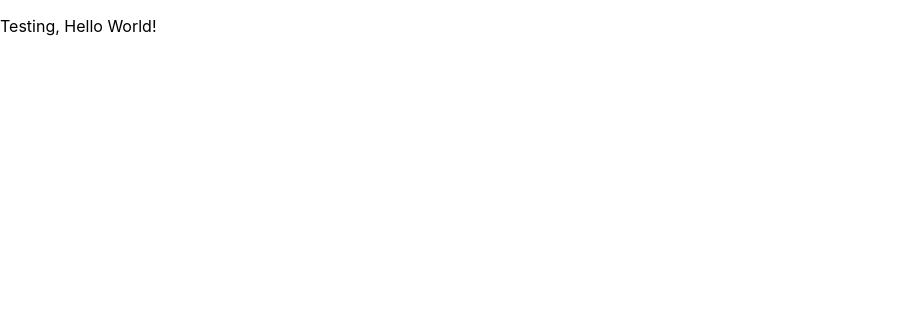
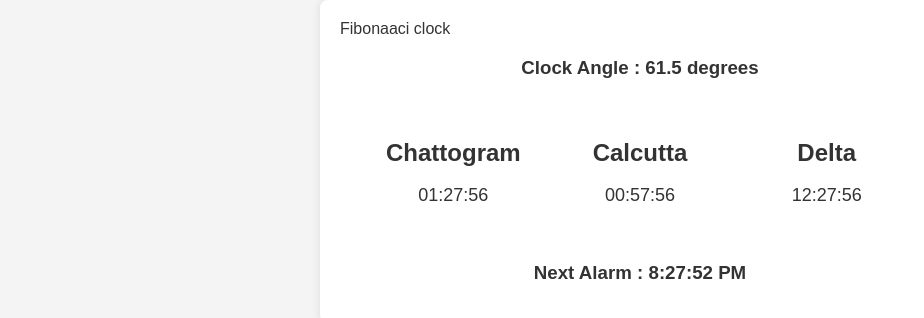
Before and after one commit to visha007/fibonacci-clock, a React (Create React App) app in the folder fibonacci-clock/: page / in a window 1280 px wide. Shown: the top 318 px of the page, without its empty margins (0-924 px from the left). Built offline with nearby package versions, Linux system fonts and the light colour scheme.

Commit message:
some primary changes
*changes made to alter the clock design
*changes made to structure displaying three cities' timezones
*some changes to the overall layout

```diff
--- a/fibonacci-clock/src/App.css
+++ b/fibonacci-clock/src/App.css
@@ -0,0 +1,48 @@
+/* src/styles.css */
+
+body {
+    font-family: Arial, sans-serif;
+    background-color: #f4f4f4;
+    color: #333;
+}
+
+.App {
+  max-width: 600px;
+  margin: 0 auto;
+  padding: 20px;
+  background-color: white;
+  border-radius: 8px;
+  box-shadow: 0 0 10px rgba(0, 0, 0, 0.1);
+}
+
+h1, h3 {
+  text-align: center;
+}
+
+.clock-angle,
+.alarm-manager {
+  margin-bottom: 20px;
+  align-items: center;
+}
+
+.timezone-container {
+  display: flex;
+  justify-content: space-around;
+  align-items: center;
+  padding: 20px;
+}
+
+.display-timezone {
+  flex: 1;
+  text-align: center;
+  margin: 0 10px;
+}
+
+.display-timezone h2 {
+  font-size: 24px;
+  margin-bottom: 10px;
+}
+
+.display-timezone p {
+  font-size: 18px;
+}
--- a/fibonacci-clock/src/App.js
+++ b/fibonacci-clock/src/App.js
@@ -1,13 +1,11 @@
 import './App.css';
+import DisplayFibClock from './components/DisplayFibClock';
 
 function App() {
   return (
     <div className="App">
-      <header className="App-header">
-        <p>
-          Testing, Hello World!
-        </p>
-      </header>
+      <header className="App-header">Fibonaaci clock</header>
+      <DisplayFibClock/>
     </div>
   );
 }
--- a/fibonacci-clock/src/components/AlarmHandler.js
+++ b/fibonacci-clock/src/components/AlarmHandler.js
@@ -0,0 +1,36 @@
+import React, { useState, useEffect } from 'react';
+
+const AlarmHandler = () => {
+  const [currentFibonacci, setCurrentFibonacci] = useState(0);
+  const [nextAlarm, setNextAlarm] = useState(null);
+
+  const fibonacci = (n) => {
+    if (n <= 1) return n;
+    return fibonacci(n - 1) + fibonacci(n - 2);
+  };
+
+  useEffect(() => {
+    const nextFibonacci = fibonacci(currentFibonacci);
+    const nextAlarmTime = new Date();
+    nextAlarmTime.setHours(nextAlarmTime.getHours() + nextFibonacci);
+
+    setNextAlarm(nextAlarmTime);
+
+    const interval = setInterval(() => {
+      if (new Date() >= nextAlarmTime) {
+        alert('Alarm!');
+        setCurrentFibonacci((prev) => prev + 1);
+      }
+    }, 1000);
+
+    return () => clearInterval(interval);
+  }, [currentFibonacci]);
+
+  return (
+    <div className="alarm-handler">
+      <h3>Next Alarm : {nextAlarm ? nextAlarm.toLocaleTimeString() : 'Calculating...'}</h3>
+    </div>
+  );
+};
+
+export default AlarmHandler;
--- a/fibonacci-clock/src/components/DisplayClockAngle.js
+++ b/fibonacci-clock/src/components/DisplayClockAngle.js
@@ -0,0 +1,20 @@
+import React from 'react';
+
+const DisplayClockAngle = ({ hours, minutes }) => {
+  const calculateAngle = (hours, minutes) => {
+    const hourAngle = (360 / 12) * (hours % 12) + (minutes / 60) * 30;
+    const minuteAngle = (360 / 60) * minutes;
+    let angle = Math.abs(hourAngle - minuteAngle);
+    return Math.min(angle, 360 - angle);
+  };
+
+  const angle = calculateAngle(hours, minutes);
+
+  return (
+    <div className="clock-angle">
+      <h3>Clock Angle : {angle} degrees</h3>
+    </div>
+  );
+};
+
+export default DisplayClockAngle;
--- a/fibonacci-clock/src/components/DisplayFibClock.js
+++ b/fibonacci-clock/src/components/DisplayFibClock.js
@@ -0,0 +1,24 @@
+import React from 'react';
+import DisplayTimeZone from './DisplayTimeZone';
+import DisplayClockAngle from './DisplayClockAngle';
+import AlarmHandler from './AlarmHandler';
+
+const DisplayFibClock = () => {
+  const localTime = new Date();
+  const hours = localTime.getHours();
+  const minutes = localTime.getMinutes();
+
+  return (
+    <div className="clock-display">
+        <DisplayClockAngle hours={hours} minutes={minutes} />
+        <div className='timezone-container'>
+            <DisplayTimeZone city="Chattogram" timezone="Asia/Dhaka" />
+            <DisplayTimeZone city="Calcutta" timezone="Asia/Kolkata" />
+            <DisplayTimeZone city="Delta" timezone="America/Vancouver" />
+        </div>
+      <AlarmHandler/>
+    </div>
+  );
+};
+
+export default DisplayFibClock;
--- a/fibonacci-clock/src/components/DisplayTimeZone.js
+++ b/fibonacci-clock/src/components/DisplayTimeZone.js
@@ -0,0 +1,23 @@
+import React, { useState, useEffect } from 'react';
+import moment from 'moment-timezone';
+
+const DisplayTimeZone = ({ city, timezone }) => {
+  const [time, setTime] = useState(moment.tz(timezone).format('HH:mm:ss'));
+
+  useEffect(() => {
+    const interval = setInterval(() => {
+      setTime(moment.tz(timezone).format('HH:mm:ss'));
+    }, 1000);
+
+    return () => clearInterval(interval);
+  }, [timezone]);
+
+  return (
+    <div className="display-timezone">
+      <h2>{city}</h2>
+      <p>{time}</p>
+    </div>
+  );
+};
+
+export default DisplayTimeZone;
```
Also changed, not shown: 2 other files (tests, documents, lock files or other folders).
